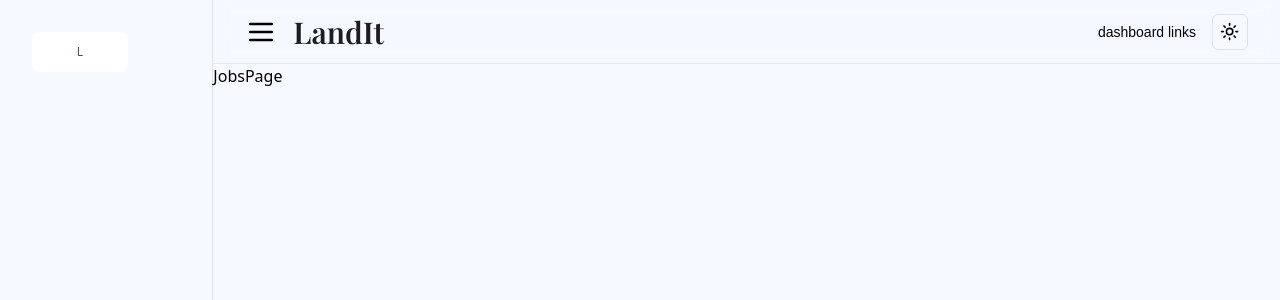
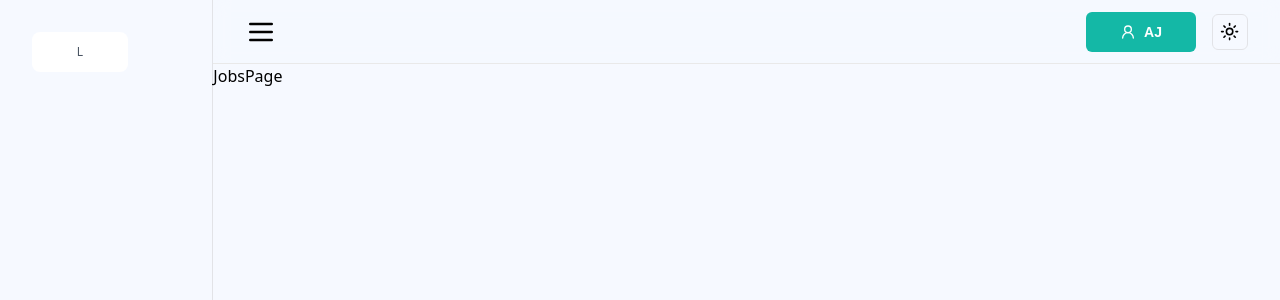
Before and after one commit to Earnstein/react-projects, a React (Vite) app in the folder JobQuest/frontend/: page /dashboard in a window 1280 px wide. Shown: the top 300 px of the page. Built offline with nearby package versions, Linux system fonts and the light colour scheme; a web font is replaced by a local one.

Commit message:
add: logout button

```diff
--- a/JobQuest/frontend/src/components/navbar.tsx
+++ b/JobQuest/frontend/src/components/navbar.tsx
@@ -5,6 +5,7 @@ import { ModeToggle } from "./mode-toggle";
 import { useDashBoardContext } from "@/hooks/useDashboardContext";
 import { MenuIcon } from "lucide-react";
 import MobileNavbar from "./mobile-navbar";
+import LogOutButton from "./drop-down";
 
 const Navbar = () => {
   const location = useLocation();
@@ -30,9 +31,6 @@ const Navbar = () => {
                   className="hidden md:block w-8 h-8"
                   onClick={data.toggleSidebar}
                 />
-                <h4 className="hidden sm:inline-block font-playfair text-accent-foreground text-3xl">
-                  LandIt
-                </h4>
               </div>
             </div>
           </>
@@ -60,8 +58,9 @@ const Navbar = () => {
               </NavLink>
             </>
           ) : (
-            <h4>dashboard links</h4>
+            <LogOutButton/>
           )}
+
           <ModeToggle />
         </ul>
       </div>
```
